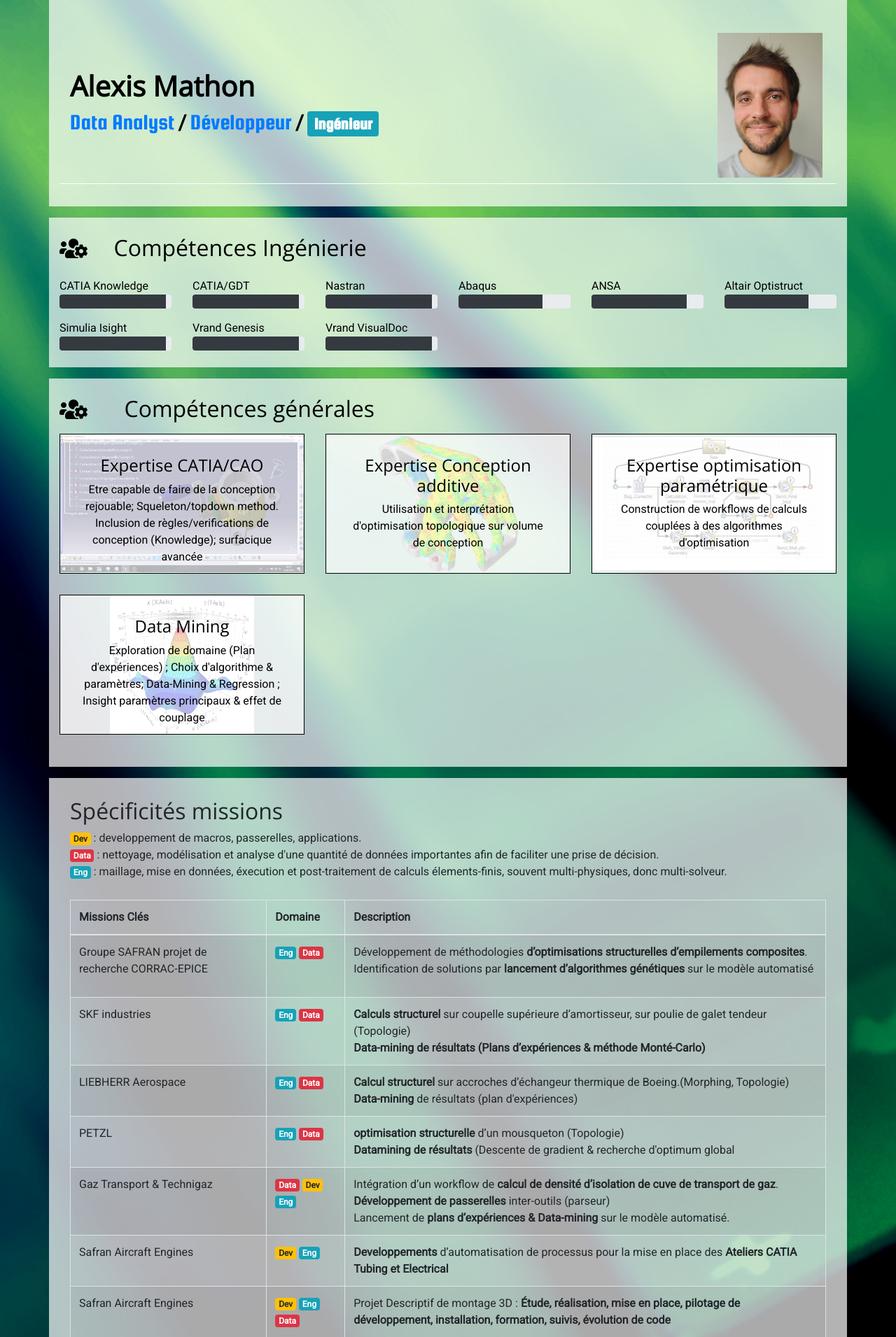
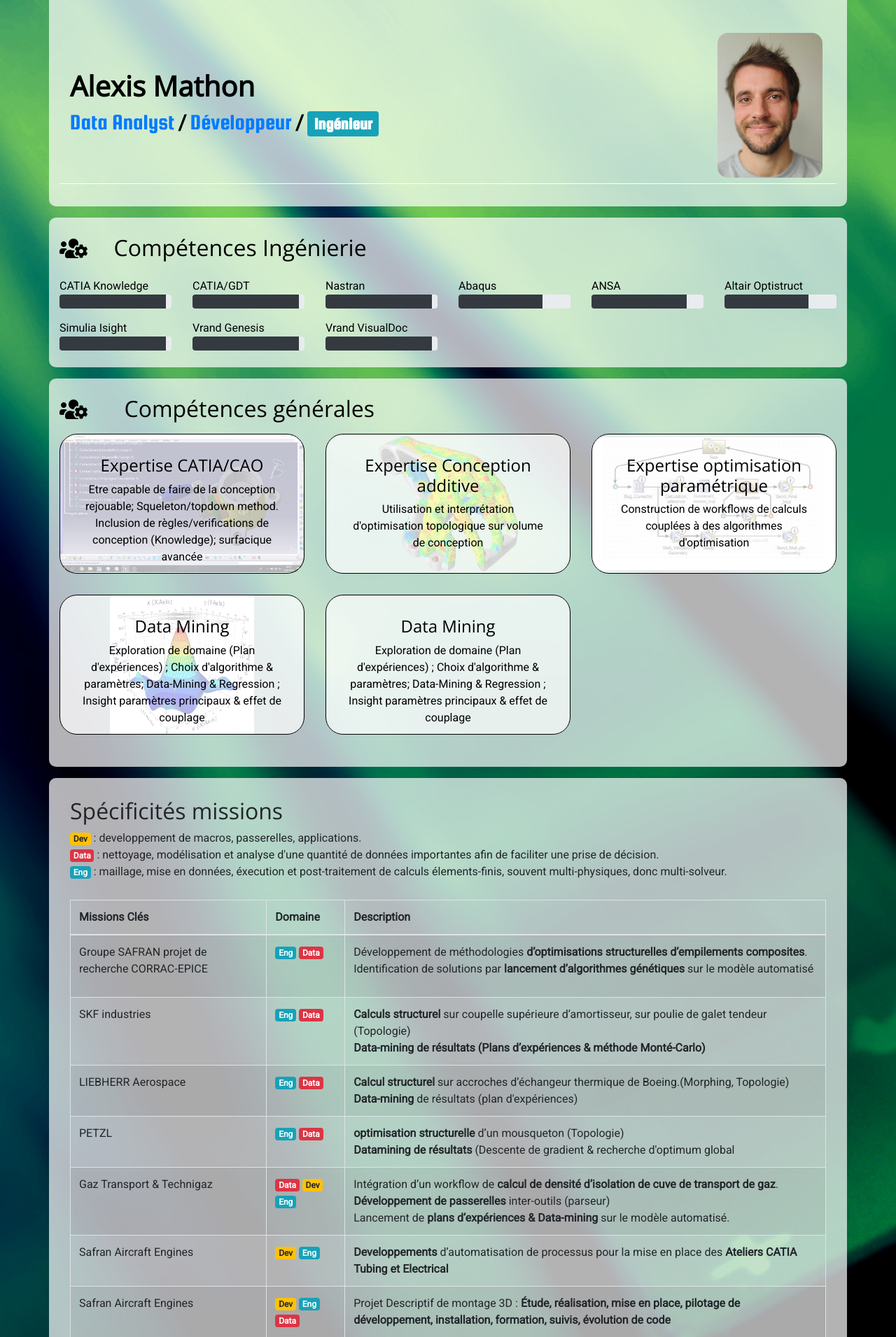
Before and after one commit to Mathonal/MyDynamicCV, a Flask app: page /CVeng/ in a window 1280 px wide. Shown: the part 56-1967 px from the top of the page at 70% size. Run offline with Flask 2, Linux system fonts and the light colour scheme; data comes from the database, SQL or seed files in the repository; both versions use the stored data as it was after the commit; some libraries are stand-ins or nearby versions.

Commit message:
improvment of skillglobal with links to DB of competence + linked background images; improvment of readme

```diff
--- a/app.py
+++ b/app.py
@@ -3,3 +3,6 @@ from cvapp import app
 
 if __name__ == "__main__":
     app.run(debug=True, host = '0.0.0.0')
+
+#    extra_files=['./cvapp/static/css/style.css'])
+# DOES NOT HELP, the problem with CSS update comes from browser cache (ctrl+f5 to force css load)
--- a/cvapp/models.py
+++ b/cvapp/models.py
@@ -122,6 +122,8 @@ def init_compglobdb():
         "Exploration de domaine (Plan d'expériences) ; Choix d'algorithme & paramètres;  Data-Mining & Regression ; Insight paramètres principaux & effet de couplage ",
         "img/surfacereponse.png"))
 
+    db.session.add(CompGlob("Data Mining", WorkClass['Eng'],
+        "Exploration de domaine (Plan d'expériences) ; Choix d'algorithme & paramètres;  Data-Mining & Regression ; Insight paramètres principaux & effet de couplage "))
 
 def init_db():
     db.drop_all()
--- a/cvapp/static/css/style.css
+++ b/cvapp/static/css/style.css
@@ -5,9 +5,18 @@
 
 .generalcompetenceblock {
   border: 1px solid black;
+  border-radius: 25px;
   padding: 30px 30px;
   margin-bottom: 30px;
-  height: 200px
+  height: 200px;
+  background-color: rgba(255, 255, 255, .7);
+}
+
+.blockimg {
+  border-radius: 25px;
+  background-size: contain;
+  background-repeat: no-repeat;
+  background-position: center;
 }
 
 body {
@@ -19,6 +28,7 @@ body {
 
 .blocgenerique {
 	background-color: rgba(255, 255, 255, .7);
+  border-radius: 10px;
 	color: black;
 	padding-top: 1rem;padding-bottom: 1rem;margin-top : 1rem;margin-bottom: 1rem;
 }
--- a/cvapp/templates/Bootstrap_CV&wk=Data.html
+++ b/cvapp/templates/Bootstrap_CV&wk=Data.html
@@ -10,7 +10,7 @@
             <h2> <span class="badge badge-danger"><strong>Data Analyst</strong></span> /
               <a href="/CVdev">Développeur</a> /
               <a href="/CVeng">Ingénieur</a> </h2></div>
-          <div class="card-img col-md-2 d-none d-md-block"><img src="{{ url_for('static', filename='img/id1.png') }}" alt="id"></div>
+          <div class="card-img col-md-2 d-none d-md-block"><img src="{{ url_for('static', filename='img/id1.png') }}" alt="id" style='border-radius: 15px;'></div>
         </div>
         <!-- part 1-1 : texte presentation   -->
         <div class="row d-flex col-lg-12 pb-2 mb-3">
--- a/cvapp/templates/Bootstrap_CV&wk=Dev.html
+++ b/cvapp/templates/Bootstrap_CV&wk=Dev.html
@@ -12,7 +12,7 @@
               <span class="badge badge-warning"><strong>Développeur</strong></span> /
               <a href="/CVeng">Ingénieur</a>
                </h2></div>
-          <div class="card-img col-md-2 d-none d-md-block"><img src="{{ url_for('static', filename='img/id1.png') }}" alt="id"></div>
+          <div class="card-img col-md-2 d-none d-md-block"><img src="{{ url_for('static', filename='img/id1.png') }}" alt="id" style='border-radius: 15px;'></div>
         </div>
         <!-- part 1-1 : texte presentation   -->
       </div>
--- a/cvapp/templates/Bootstrap_CV&wk=Eng.html
+++ b/cvapp/templates/Bootstrap_CV&wk=Eng.html
@@ -12,7 +12,7 @@
               <a href="/CVdev">Développeur</a> /
               <span class="badge badge-info"><strong>Ingénieur</strong></span>
               </h2></div>
-          <div class="card-img col-md-2 d-none d-md-block"><img src="{{ url_for('static', filename='img/id1.png') }}" alt="id"></div>
+          <div class="card-img col-md-2 d-none d-md-block"><img src="{{ url_for('static', filename='img/id1.png') }}" alt="id" style='border-radius: 15px;'></div>
         </div>
         <!-- part 1-1 : texte presentation   -->
       </div>
--- a/cvapp/templates/index.html
+++ b/cvapp/templates/index.html
@@ -12,7 +12,7 @@
               <a href="/CVeng">Ingénieur</a>
               </h2>
             <div class="icontitle col-md-1 d-none d-md-block"> <img src="{{ url_for('static', filename='img/svg/click.svg') }}" alt height="40" width="40"></div></div>
-          <div class="card-img col-md-2 d-none d-md-block"><img src="{{ url_for('static', filename='img/id1.png') }}" alt="id"></div>
+          <div class="card-img col-md-2 d-none d-md-block"><img src="{{ url_for('static', filename='img/id1.png') }}" alt="id" style='border-radius: 15px;'></div>
         </div>
         <!-- part 1-1 : texte presentation   -->
         <div class="row d-flex col-lg-12 pb-2 mb-3">
--- a/cvapp/templates/skillglobal.html
+++ b/cvapp/templates/skillglobal.html
@@ -12,9 +12,8 @@
 
             {% for comp in gcomplist %}
             <div class="col-lg-4 col-md-6">
-              <!-- <div {% if comp.img!=None: %} style='background-image: url({{comp.img}});background-size: cover;'{% endif %}>-->
-              <div {% if comp.img!=None: %} style='background-image: url("{{url_for("static", filename=comp.img) }}");background-size: contain;background-repeat: no-repeat;background-position: center;'{% endif %}>
-                <div class="generalcompetenceblock text-center" style='background-color: rgba(255, 255, 255, .7);'>
+              <div class="blockimg" {% if comp.img!=None: %} style= 'background-image: url("{{url_for("static", filename=comp.img) }}");'{% endif %}>
+                <div class="generalcompetenceblock text-center">
                   <h4>{{comp.name}}</h4>
                   <p>{{comp.short}}</p>
                 </div>
@@ -24,8 +23,3 @@
 
         </section>
       </div>
-
-
- <!--                   <div class="icontitle col-md-1 d-none d-md-block"> <img src="{{ url_for('static', filename='img/svg/users-cog.svg') }}" alt height="40" width="40"></div>
-
-  style='background-color: rgba(255, 255, 255, .5);'
```
Also changed, not shown: README.md, app.db.
